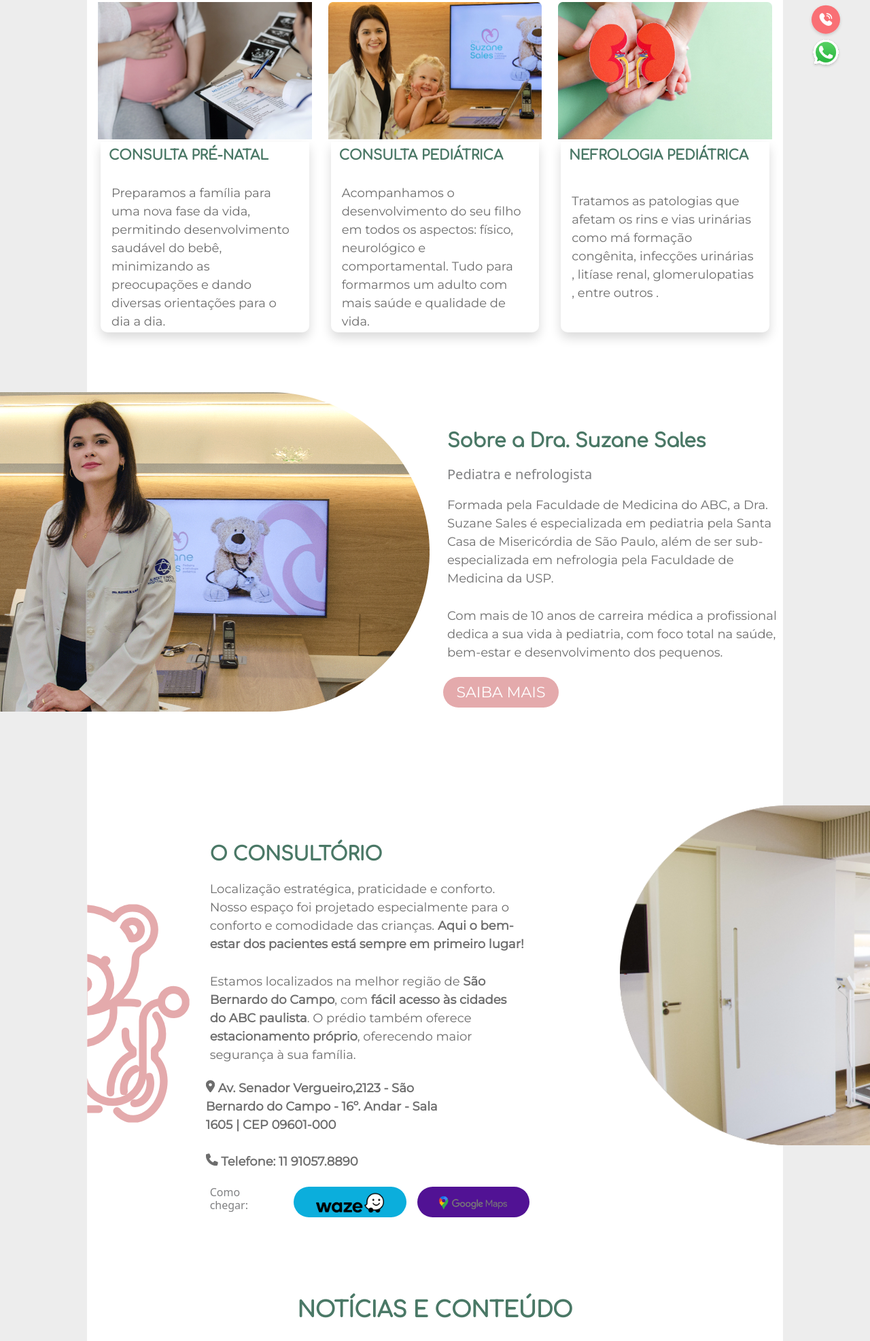
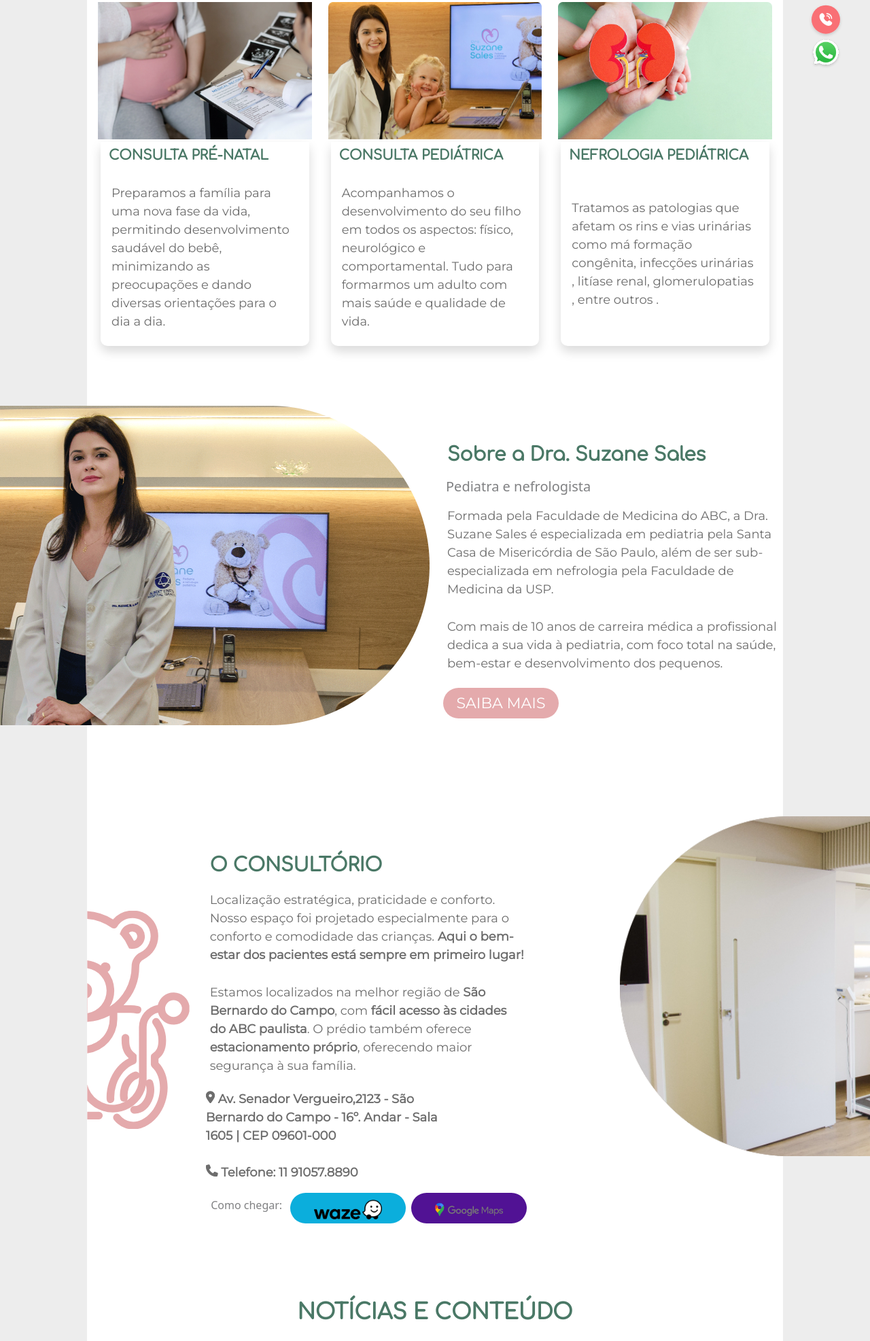
Before and after one commit to Its-JustMe/amzmp-frontend, a plain HTML site: page index.html in a window 1280 px wide. Shown: the part 767-2740 px from the top of the page at 68% size. Drawn offline with nearby package versions, Linux system fonts and the light colour scheme; a web font is replaced by a local one.

Commit message:
Atualizando páginas

```diff
--- a/components/styles/abstract/classes.css
+++ b/components/styles/abstract/classes.css
@@ -46,8 +46,8 @@ main {
 }
 
 main, section {
-    max-height: 100vh;
-    min-height: fit-content;
+    max-height: 200vh;
+    min-height: auto;
     z-index: 111;
 }
 
@@ -229,7 +229,7 @@ main, section {
     color: var(--subheading-secondary-color);
     width: fit-content;
     padding: 0 72px 4px 2px;
-    text-indent: 5px;
+    text-indent: 2rem;
     font-weight: bold;
     border-bottom: 2px solid var(--subheading-secondary-color);
 }
--- a/index.html
+++ b/index.html
@@ -75,7 +75,7 @@
                     <div class="row">
                         <img class="img-fluid" src="./assets/imgs/consulta-pre-natal.png" alt="Imagem Consulta Pré-Natal">
                     </div>
-                    <div class="row m-1 mb-4 shadow" style="height: 280px;">
+                    <div class="row m-1 mb-4 shadow" style="height: 300px;">
                         <h2 class="h5 pl-2 pt-2 title text-uppercase">Consulta Pré-Natal</h2>
                         <p class="paragraph p-3">
                             Preparamos a família para uma nova fase da vida, permitindo desenvolvimento
@@ -88,7 +88,7 @@
                     <div class="row">
                         <img class="img-fluid" src="./assets/imgs/DSC_6864 copiar.png" alt="Imagem Consulta Pediátrica">
                     </div>
-                    <div class="row m-1 shadow" style="height: 280px;">
+                    <div class="row m-1 shadow" style="height: 300px;">
                         <h2 class="h5 pl-2 pt-2 title text-uppercase">Consulta Pediátrica</h2>
                         <p class="paragraph p-3">
                             Acompanhamos o desenvolvimento do seu filho em todos os aspectos: físico,
@@ -101,7 +101,7 @@
                     <div class="row">
                         <img class="img-fluid" src="./assets/imgs/shutterstock_2207348935.png" alt="Imagem Consulta Pré-Natal">
                     </div>
-                    <div class="row m-1 shadow" style="height: 280px;">
+                    <div class="row m-1 shadow" style="height: 300px;">
                         <h2 class="h5 pl-2 pt-2 title text-uppercase">Nefrologia Pediátrica</h2>
                         <p class="paragraph p-3">
                             Tratamos as patologias que afetam os rins e vias urinárias como má formação
@@ -120,7 +120,7 @@
 
             <article class="text-right mt-5 mr-5">
                 <h2 class="h3 title">Sobre a Dra. Suzane Sales</h2>
-                <h3 class="h5 subheading">Pediatra e nefrologista</h3>
+                <h3 class="h5 subheading p-1">Pediatra e nefrologista</h3>
                 <p class="paragraph">
                     Formada pela Faculdade de Medicina do ABC, a Dra. Suzane Sales é especializada em
                     pediatria pela Santa Casa de Misericórdia de São Paulo, além de ser
@@ -162,8 +162,8 @@
                             </strong>
                         </address>
                     </div>
-                    <div class="d-flex justify-content-center align-items-center gap-3">
-                        <h4 class="h6 subheading">Como chegar:</h4>
+                    <div class="d-flex justify-content-center align-items-center gap-2">
+                        <h4 class="h6 subheading p-1">Como chegar:</h4>
                         <a href="#" class="cta-button blue">
                             <img src="./assets/imgs/Waze_logo_2022.png" class="btn-img" alt="Logo Waze 2022">
                         </a>
```
Also changed, not shown: components/pages/sobre.html (+5 -5 lines).
